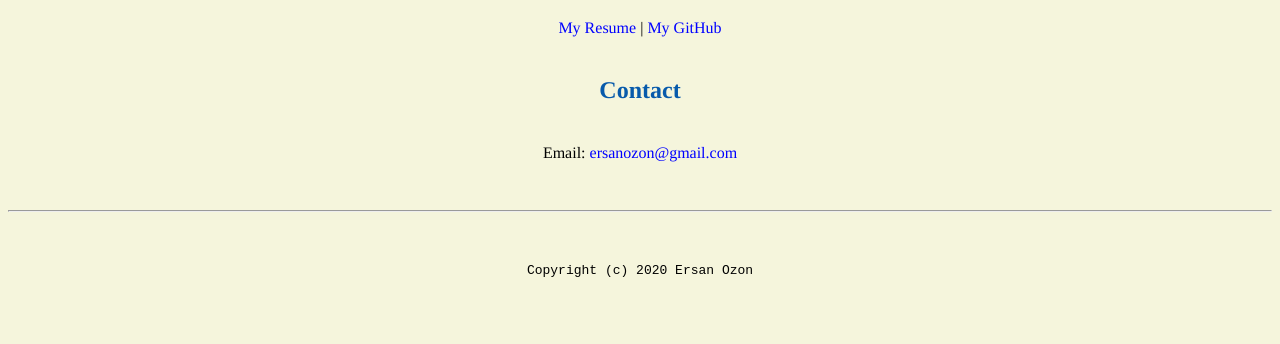
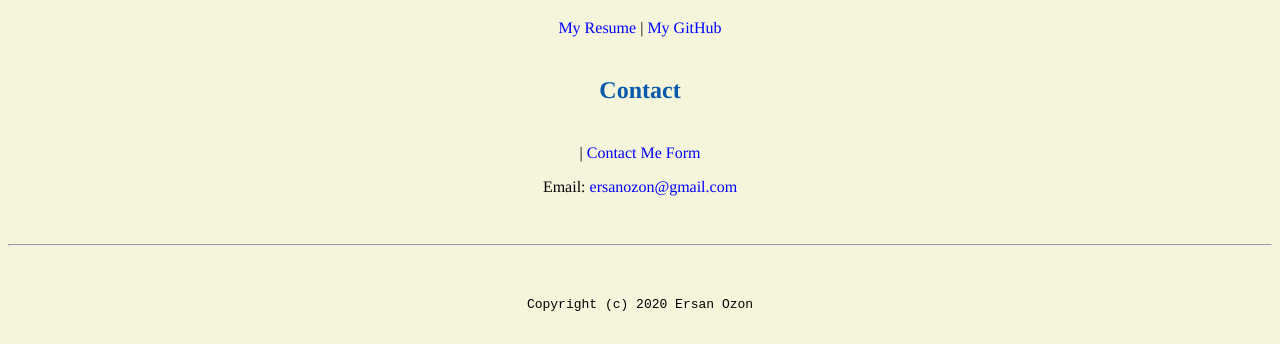
Before and after one commit to ersanozon/ersanozon.github.io, a plain HTML site: page index.html in a window 1280 px wide. Shown: the part 672-1016 px from the top of the page. Before the commit the page ends 982 px from the top, so only its background shows below. Drawn offline with Linux system fonts and the light colour scheme.

Commit message:
Update index.html

```diff
--- a/index.html
+++ b/index.html
@@ -26,7 +26,7 @@
     <h2>Credentials and Portfolio</h2>
 
     <p><a href="resume.html">My Resume</a> | <a href="https://github.com/ersanozon">My GitHub</a></p>
-    <h2>Contact</h2>
+                                         <h2>Contact</h2> | <a href= "form.html">Contact Me Form</a>
 
     <p>Email:<a href="mailto:ersanozon@gmail.com"> ersanozon@gmail.com</a></p>
   </body>
```
